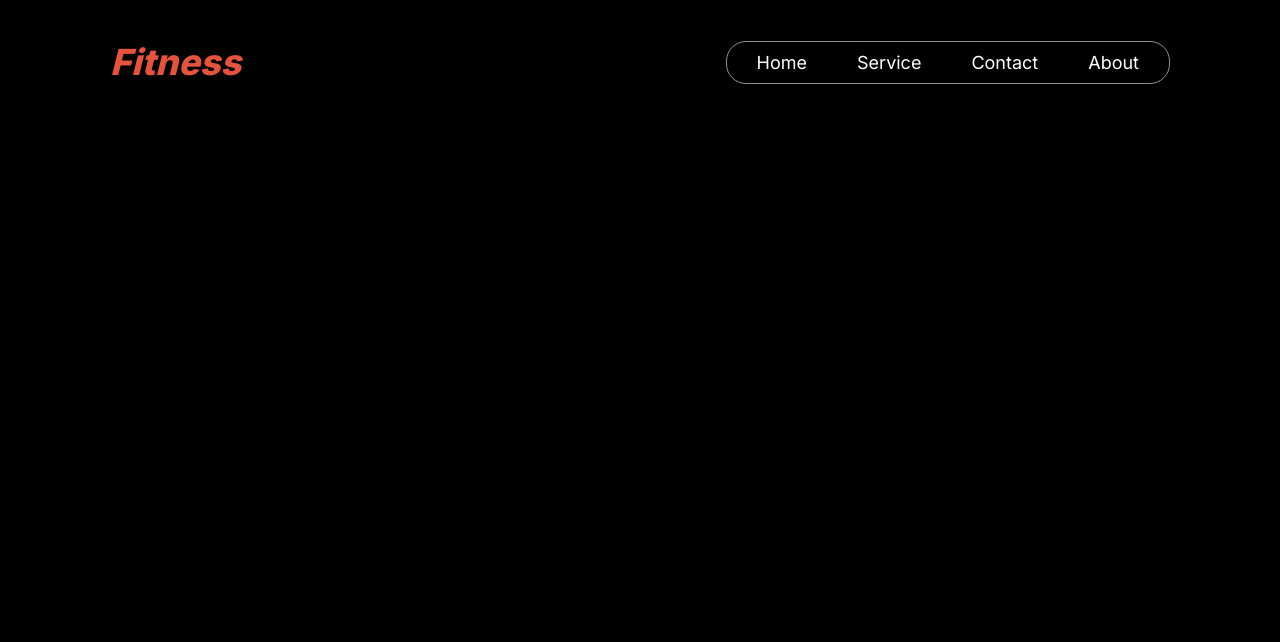
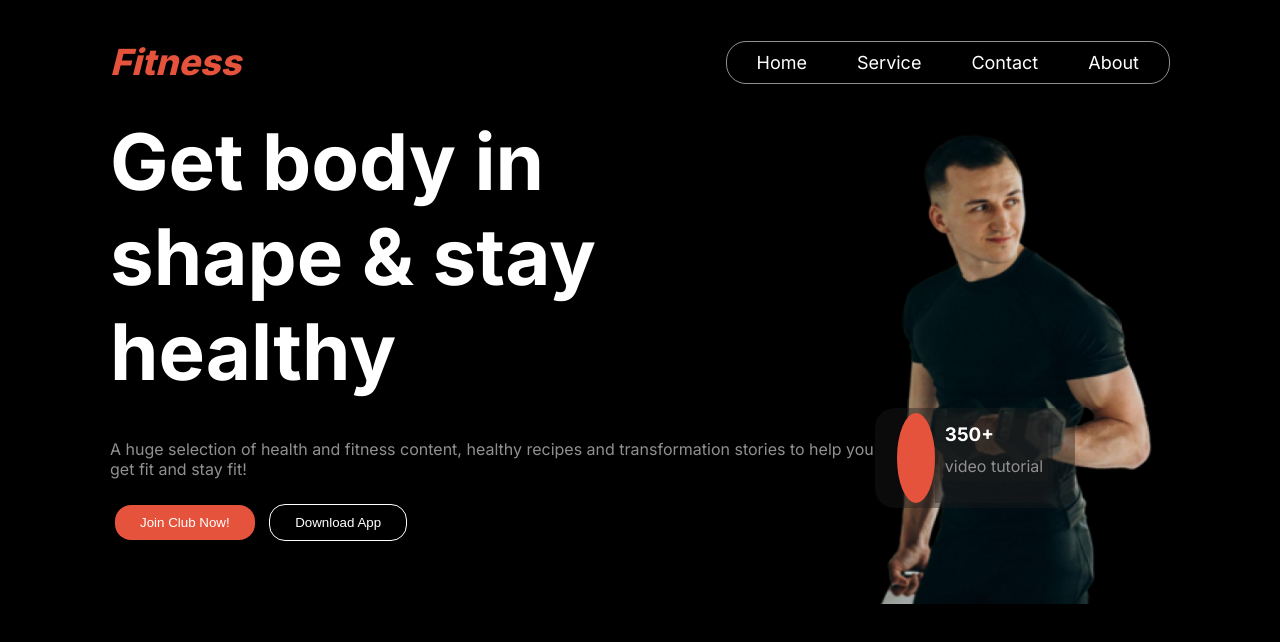
Before and after one commit to sultangithub04/AssingmentTwo, a plain HTML site: page index.html in a window 1280 px wide. Drawn offline with Linux system fonts and the light colour scheme.

Commit message:
update banner section

```diff
--- a/index.html
+++ b/index.html
@@ -1,11 +1,13 @@
 <!DOCTYPE html>
 <html lang="en">
+
 <head>
     <meta charset="UTF-8">
     <meta name="viewport" content="width=device-width, initial-scale=1.0">
     <title>AssignmentTwo</title>
     <link rel="stylesheet" href="./style/style.css">
 </head>
+
 <body>
     <header class="common-width">
         <nav class="nav-bar">
@@ -22,6 +24,29 @@
 
             </div>
         </nav>
+        <div class="banner-section">
+            <div class="banner-left">
+                <h1>Get body in <br> shape & stay <br> healthy</h1>
+                <p>A huge selection of health and fitness content, healthy recipes and transformation stories to help
+                    you get fit and stay fit!</p>
+                <button class="btn-primary1">Join Club Now!</button>
+                <button class="btn-primary2">Download App</button>
+            </div>
+            <div class="banner-right">
+                <div>
+                    <img src="./images/banner.png" alt="">
+                </div>
+                <div class="diplay-box-over-image background">
+                    <button class="round"></button>
+                    <div class="background">
+                        <h3 class="background">350+</h3>
+                        <p class="background">video tutorial</p>
+                    </div>
+
+                </div>
+
+            </div>
+        </div>
 
 
     </header>
@@ -33,4 +58,5 @@
     </footer>
 
 </body>
+
 </html>
--- a/style/style.css
+++ b/style/style.css
@@ -17,6 +17,9 @@ body{
     background-color: black;
     max-width: 1440px;
     box-sizing: border-box;
+}
+header{
+    background-image: linear-gradient(black white);
 }
 .common-width{
     max-width: 1060px;
@@ -54,3 +57,63 @@ body{
 .list-item>li>a:hover{
  background-color:#E6533C ;
 }
+.banner-section{
+    display: flex;
+    justify-content: center;
+    margin-top: 30px;
+}
+.banner-left>h1{
+    font-size: 78px;
+    color: white;
+    margin-bottom: 40px;
+}
+.btn-primary1{
+    color: white;
+    padding: 10px 25px;
+    border: none;
+    border-radius: 16px;
+    margin: 25px 5px;
+    background-color:#E6533C ;
+
+}
+.btn-primary2{
+    color: white;
+    padding: 10px 25px;
+    border: none;
+    border-radius: 16px;
+    border: 1px solid white;
+    margin: 25px 5px;
+
+}
+.banner-right img{
+    width: 100%;
+
+}
+.banner-right{
+    position: relative;
+}
+.round{
+
+    background-color: #E6533C;
+    border-radius: 50%;
+    border: none;
+    width: 20%;
+}
+.diplay-box-over-image{
+    display: flex;
+    justify-content: center;
+    background: rgb(191, 80, 80);
+    width: 200px;
+    height: 100px;
+    position: absolute;
+    bottom:  100px;
+    border-radius: 20px;
+}
+.background{
+    background-color:rgba(27, 27, 27, 0.411);
+    padding:5px;
+
+}
+.background>h3{
+    color: white;
+}
```
Also changed, not shown: images/banner.png (added), images/exercise1.jpg (added), images/exercise2.png (added), images/exercise3.png (added), images/exercise5.jpg (added), images/exercise6.jpg (added), images/image 2.png (added), images/image 4.png (added), images/image 5.png (added), images/movement.png (added), images/run.jpg (added), images/trainer1.png (added), images/trainer2.png (added), images/trainer3.png (added), 2 more files, 2 other files.
